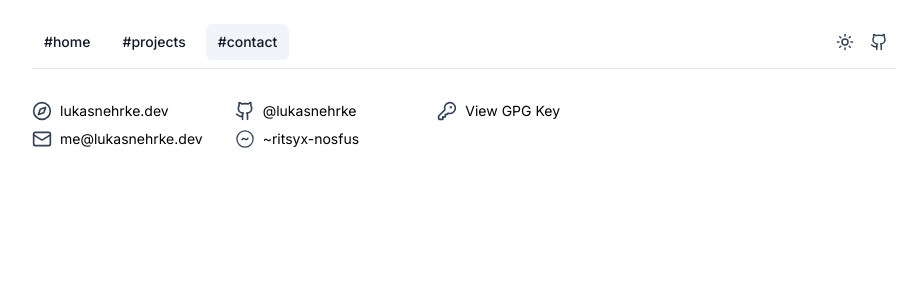
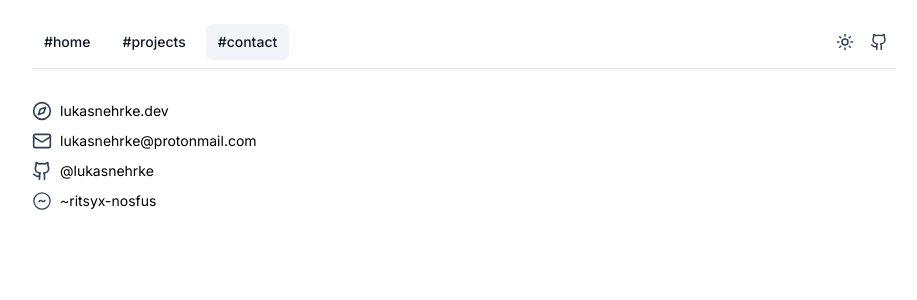
Before and after one commit to lukasnehrke/lukasnehrke.github.io, a Next.js app: page /contact in a window 1280 px wide. Shown: the top 300 px of the page, without its empty margins (176-1093 px from the left). Built offline with nearby package versions, Linux system fonts and the light colour scheme.

Commit message:
feat: update contact page

```diff
--- a/app/contact/page.tsx
+++ b/app/contact/page.tsx
@@ -1,6 +1,6 @@
 import UrbitIcon from "../../components/icons/urbit-icon";
 import type { Metadata } from "next";
-import { Compass, Github, KeyRound, Mail } from "lucide-react";
+import { Compass, Github, Mail } from "lucide-react";
 import { Action } from "./action";
 
 export const dynamic = "force-static";
@@ -12,12 +12,16 @@ export const metadata: Metadata = {
 export default function ContactPage() {
   return (
     <main className="mx-auto flex px-4 pt-6 md:max-w-4xl md:pt-8">
-      <ul className="relative columns-1 gap-8 space-y-2 text-sm sm:columns-2 md:columns-3">
+      <ul className="relative columns-1 gap-8 space-y-2.5 text-sm">
         <li>
           <Action icon={<Compass size={20} />} href="https://lukasnehrke.dev" text="lukasnehrke.dev" />
         </li>
         <li>
-          <Action icon={<Mail size={20} />} href="mailto:lukasnehrke@protonmail.com" text="me@lukasnehrke.dev" />
+          <Action
+            icon={<Mail size={20} />}
+            href="mailto:lukasnehrke@protonmail.com"
+            text="lukasnehrke@protonmail.com"
+          />
         </li>
         <li>
           <Action icon={<Github size={20} />} href="https://github.com/lukasnehrke" text="@lukasnehrke" />
@@ -25,9 +29,6 @@ export default function ContactPage() {
         <li className="flex items-center">
           <Action icon={<UrbitIcon className="h-5 w-5" />} text="~ritsyx-nosfus" />
         </li>
-        <li className="flex items-center">
-          <Action icon={<KeyRound size={20} />} href="#" text="View GPG Key" />
-        </li>
       </ul>
     </main>
   );
```
